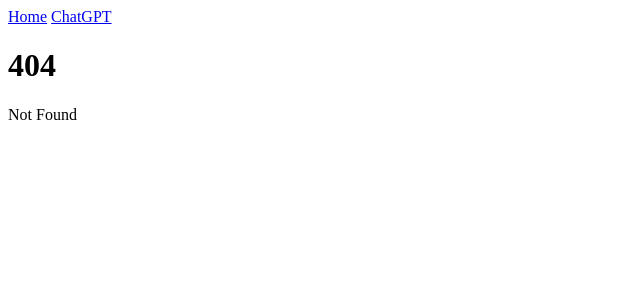
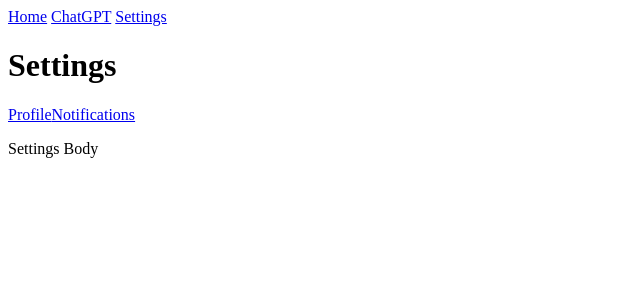
Before and after one commit to alfredlucero/frontendchatgptexamples, a SvelteKit app in the folder sveltegpt/: page /settings in a window 1280 px wide. Before the commit this address had no page. Shown: the top 300 px of the page, without its empty margins (0-640 px from the left). Built offline with nearby package versions, Linux system fonts and the light colour scheme.

Commit message:
Added nested settings layout

```diff
--- a/sveltegpt/src/routes/+layout.svelte
+++ b/sveltegpt/src/routes/+layout.svelte
@@ -1,6 +1,7 @@
 <nav>
   <a href="/">Home</a>
   <a href="/chatgpt">ChatGPT</a>
+  <a href="/settings">Settings</a>
 </nav>
 
 <slot></slot>
--- /dev/null
+++ b/sveltegpt/src/routes/settings/+layout.svelte
@@ -0,0 +1,14 @@
+<script>
+  /** @type {import('./$types').LayoutData } */
+  export let data;
+</script>
+
+<h1>Settings</h1>
+
+<div class="submenu">
+  {#each data.sections as section}
+    <a href="/settings/{section.slug}">{section.title}</a>
+  {/each}
+</div>
+
+<slot></slot>
--- /dev/null
+++ b/sveltegpt/src/routes/settings/+layout.ts
@@ -0,0 +1,9 @@
+/** @type {import('./$types').LayoutLoad } */
+export function load() {
+	return {
+		sections: [
+			{ slug: 'profile', title: 'Profile' },
+			{ slug: 'notifications', title: 'Notifications' }
+		]
+	};
+}
--- /dev/null
+++ b/sveltegpt/src/routes/settings/+page.svelte
@@ -0,0 +1 @@
+<p>Settings Body</p>
```
Also changed, not shown: sveltegpt/src/routes/settings/profile/+page.svelte (added, +7 -0 lines).
